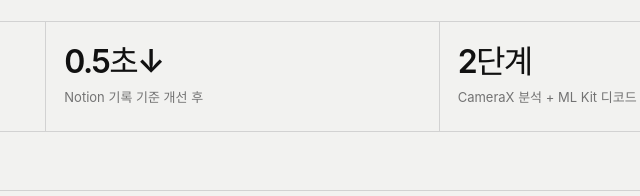
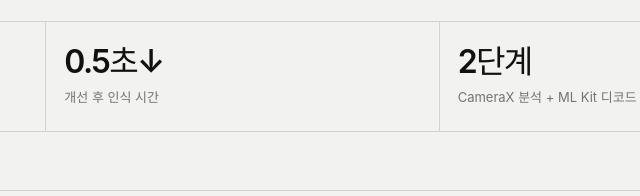
Before and after one commit to ese111/ese111.github.io, a plain HTML site: page projects-unslop/swing-ops.html in a window 1280 px wide. Shown: the part 1184-1380 px from the top of the page, 398-1038 px from the left. Drawn offline with Linux system fonts and the light colour scheme.

Commit message:
Clarify QR improvement metric label

```diff
--- a/projects-unslop/swing-ops.html
+++ b/projects-unslop/swing-ops.html
@@ -13,7 +13,7 @@
     <section class="hero"><div class="hero-grid wrap"><div><p class="eyebrow">03 / SWING MOBILITY · 운영 개선</p><h1>이미 운영 중인 앱의<br>기다림과 실패를 줄이기</h1><p class="hero-copy">SWING Android 앱을 운영하며 사용자가 기다리는 구간과 운영팀이 다시 처리해야 하는 구간을 찾아 개선했습니다. QR 인증, 반납 사진, BLE 잠금 확인, 최근 검색, 운행 중 길찾기를 각각 측정 가능한 문제로 쪼개 해결했습니다.</p></div><dl class="hero-meta"><dt>기간</dt><dd>2022.11 — 2024.11</dd><dt>역할</dt><dd>Android Developer · 운영 개선</dd><dt>핵심</dt><dd>CameraX · ML Kit · Camera2 · BLE</dd></dl></div></section>
     <div class="page">
       <section class="intro-grid wrap"><div><p class="section-label">문제 정의</p><h2>운영 중인 앱에서 먼저 줄여야 했던 기다림과 실패</h2></div><div class="intro-copy"><p>“느리다”거나 “가끔 안 된다”는 말만으로는 수정 범위를 정하기 어렵습니다. QR 인식, 반납 사진, 잠금 확인, 검색 기록을 각각 나눠 사용자가 실제로 기다리는 구간과 실패하면 반납이 막히는 구간을 찾았습니다.</p><p><strong>속도만 높이는 것이 아니라, 실패했을 때 사용자가 다음 행동을 이어갈 수 있는 흐름까지 해결 대상으로 삼았습니다.</strong></p><div class="tags"><span>Kotlin</span><span>CameraX</span><span>ML Kit</span><span>Camera2</span><span>WorkManager</span><span>BLE</span></div></div></section>
-      <section class="section wrap"><div class="section-heading"><p class="section-label">QR 인증</p><h2>QR이 인식될 때까지의 불필요한 일을 줄이기</h2></div><div class="problem"><div><h3>기존 문제</h3><p>초점이 바로 잡히지 않아 QR 인식까지 1초 이상 걸리는 경우가 있었고, Bitmap을 직접 분석하면서 디코드 시간도 추가됐습니다.</p></div><div><h3>변경</h3><p>CameraX의 ImageAnalysis로 ImageProxy를 실시간 수신하고 ML Kit으로 분석했습니다. API 요청 시점에는 로딩 화면을 보여줘 인식 완료 상태도 명확하게 전달했습니다.</p></div></div><div class="stat-grid" style="margin-top:24px"><div class="stat"><strong>1초+</strong><span>개선 전 인식 시간</span></div><div class="stat"><strong>0.5초↓</strong><span>Notion 기록 기준 개선 후</span></div><div class="stat"><strong>2단계</strong><span>CameraX 분석 + ML Kit 디코드</span></div></div></section>
+      <section class="section wrap"><div class="section-heading"><p class="section-label">QR 인증</p><h2>QR이 인식될 때까지의 불필요한 일을 줄이기</h2></div><div class="problem"><div><h3>기존 문제</h3><p>초점이 바로 잡히지 않아 QR 인식까지 1초 이상 걸리는 경우가 있었고, Bitmap을 직접 분석하면서 디코드 시간도 추가됐습니다.</p></div><div><h3>변경</h3><p>CameraX의 ImageAnalysis로 ImageProxy를 실시간 수신하고 ML Kit으로 분석했습니다. API 요청 시점에는 로딩 화면을 보여줘 인식 완료 상태도 명확하게 전달했습니다.</p></div></div><div class="stat-grid" style="margin-top:24px"><div class="stat"><strong>1초+</strong><span>개선 전 인식 시간</span></div><div class="stat"><strong>0.5초↓</strong><span>개선 후 인식 시간</span></div><div class="stat"><strong>2단계</strong><span>CameraX 분석 + ML Kit 디코드</span></div></div></section>
       <section class="section wrap"><div class="section-heading"><p class="section-label">실패 경로</p><h2>실패해도 반납이 멈추지 않도록 대체 경로를 만들었습니다.</h2></div><div class="detail-grid"><article class="detail-card"><h3>문제 · 반납 위치가 보이지 않음</h3><p>일반 카메라 사진만으로는 이용자도 반납 위치를 찾기 어렵고 운영팀도 수거 배치를 판단하기 어려웠습니다. Camera2에서 포커스 거리가 2.5f 아래인 후면 카메라를 찾아 광각 촬영을 선택했습니다.</p></article><article class="detail-card"><h3>문제 · 사진 처리 중 화면이 막힘</h3><p>사진 압축과 서버 전송을 화면에서 처리하면 반납 흐름이 길어졌습니다. ImageCapture.OnImageSavedCallback 이후 작업을 WorkManager로 넘기고 제조사별 카메라 인덱스와 Exif 회전 문제를 보정했습니다.</p></article><article class="detail-card"><h3>문제 · 네트워크가 잠금 확인을 막음</h3><p>API만으로 잠금 상태를 확인하면 네트워크가 불안정할 때 반납 자체가 막혔습니다. BLE를 먼저 확인하고 API를 재시도하며, 모두 실패해도 반납 사진을 제출할 수 있게 했습니다.</p></article><article class="detail-card"><h3>문제 · 최근 검색 기록이 느림</h3><p>Room에서 최대 10개 기록을 읽는 과정이 초기 로딩을 늦췄습니다. 객체를 Gson 문자열로 직렬화해 SharedPreferences에서 바로 읽도록 바꿨습니다.</p></article></div><div class="callout"><strong>측정된 결과</strong><br>최근 검색 기록 처리 시간은 약 0.5초에서 0.1초 수준으로 줄었고, QR 인식은 1초 이상 걸리던 구간을 0.5초 이하로 개선했습니다.</div></section>
       <section class="section wrap"><div class="section-heading"><p class="section-label">운행 중 길찾기</p><h2>탑승 후에도 목적지를 다시 찾을 수 있게</h2></div><div class="body-copy"><p>기존에는 탑승 전에만 경로를 확인할 수 있어, 운행 중 목적지가 바뀌거나 다시 확인해야 할 때 길찾기를 사용할 수 없었습니다.</p><ul><li>운행 중 화면 상단에 검색 버튼 추가</li><li>검색 → 목적지 선택 → 경로 표시 흐름 연결</li><li>운행 중임을 유지하는 BottomSheet 추가</li></ul></div></section>
       <section class="section wrap"><div class="section-heading"><p class="section-label">성과</p><h2>속도와 실패 대응을 운영 성과로 남겼습니다.</h2></div><div class="callout"><strong>해결 결과</strong><br>QR 인식 처리 시간은 1초 이상에서 0.5초 이하로, 최근 검색 기록 처리는 약 0.5초에서 0.1초 수준으로 줄였습니다. 광각 촬영·BLE 재시도·사진 제출 경로를 함께 설계해 특정 장치나 네트워크 상태 때문에 반납이 막히는 상황도 줄였습니다.</div></section>
```
